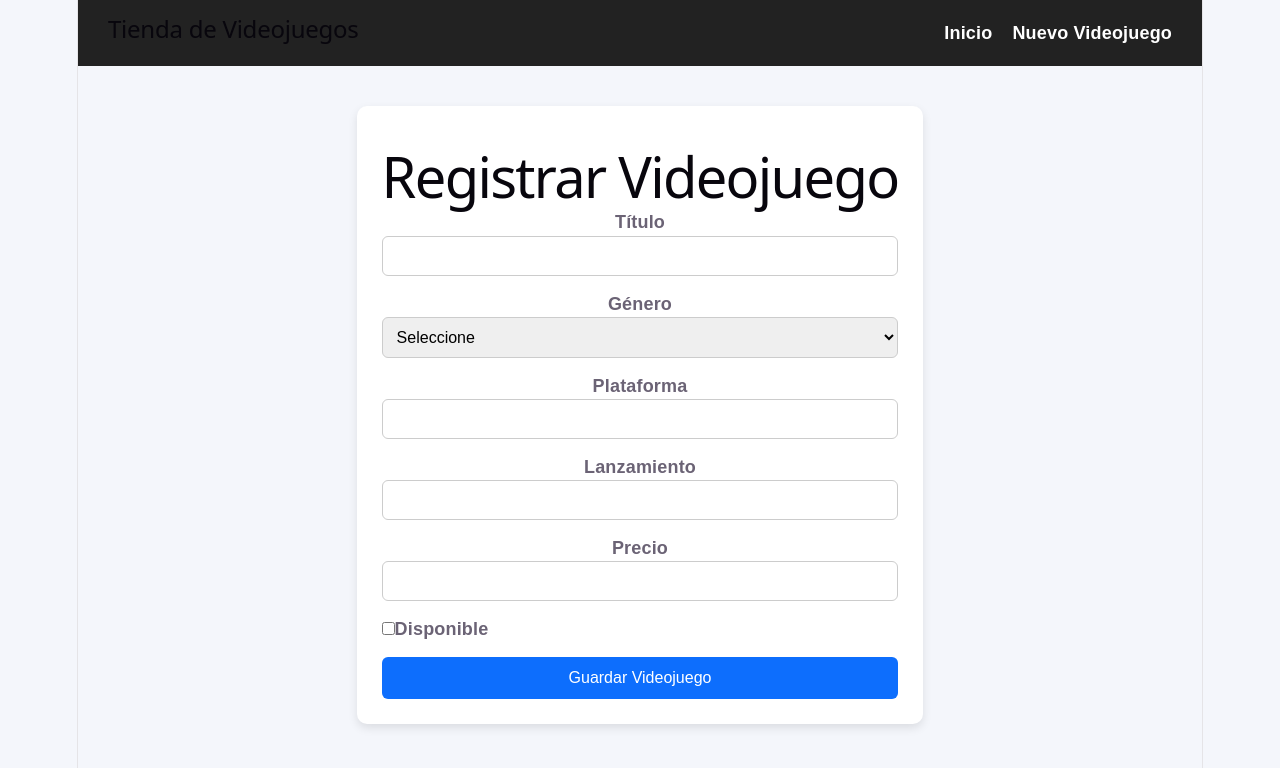
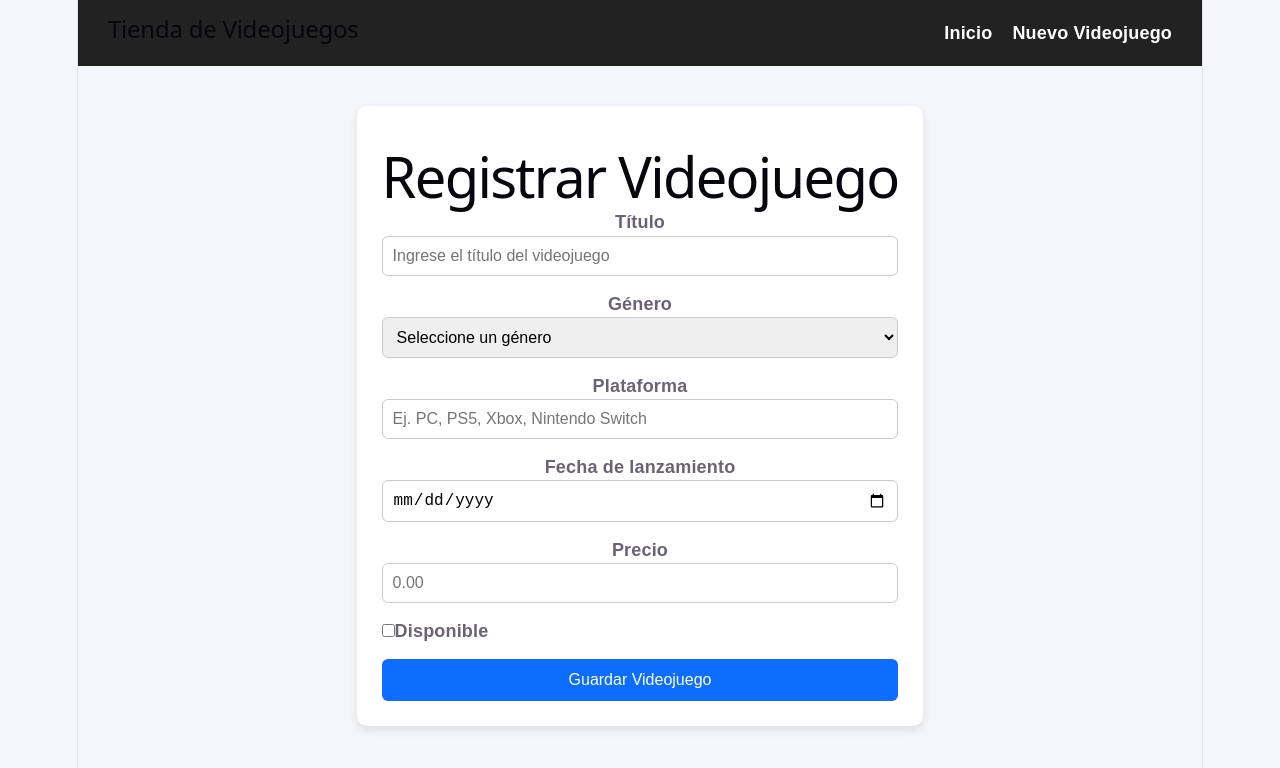
Before and after one commit to GaloRamiro/taller-react-videojuegos, a React (Vite) app: page /nuevo in a window 1280 px wide. Shown: the top 768 px of the page. Built offline with nearby package versions, Linux system fonts and the light colour scheme; the HTML template or start-up script is replaced by a standard one.

Commit message:
feat: completar CRUD y navegación SPA de videojuegos

```diff
--- a/src/components/TablaVideojuegos.jsx
+++ b/src/components/TablaVideojuegos.jsx
@@ -21,7 +21,7 @@ function TablaVideojuegos({ videojuegos, onEliminar }) {
               <th>Precio</th>
               <th>Disponible</th>
               <th>Progreso</th>
-               <th>Acciones</th>
+              <th>Acciones</th>
             </tr>
           </thead>
 
@@ -32,7 +32,7 @@ function TablaVideojuegos({ videojuegos, onEliminar }) {
                 <td>{videojuego.genero}</td>
                 <td>{videojuego.plataforma}</td>
                 <td>{videojuego.lanzamiento}</td>
-                <td>${videojuego.precio.toFixed(2)}</td>
+                <td>${Number(videojuego.precio).toFixed(2)}</td>
 
                 <td>
                   <span
--- a/src/pages/FormularioVideojuego.jsx
+++ b/src/pages/FormularioVideojuego.jsx
@@ -21,7 +21,12 @@ function FormularioVideojuego({ onGuardar }) {
 
     setVideojuego({
       ...videojuego,
-      [name]: type === "checkbox" ? checked : value,
+      [name]:
+        type === "checkbox"
+          ? checked
+          : type === "number"
+            ? Number(value)
+            : value,
     });
   }
   function handleSubmit(e) {
@@ -51,6 +56,7 @@ function FormularioVideojuego({ onGuardar }) {
           <input
             type="text"
             name="titulo"
+            placeholder="Ingrese el título del videojuego"
             value={videojuego.titulo}
             onChange={handleChange}
           />
@@ -63,6 +69,7 @@ function FormularioVideojuego({ onGuardar }) {
             value={videojuego.genero}
             onChange={handleChange}
           >
+            <option value="">Seleccione un género</option>
             <option value="">Seleccione</option>
             <option value="Acción">Acción</option>
             <option value="RPG">RPG</option>
@@ -76,15 +83,16 @@ function FormularioVideojuego({ onGuardar }) {
           <input
             type="text"
             name="plataforma"
+            placeholder="Ej. PC, PS5, Xbox, Nintendo Switch"
             value={videojuego.plataforma}
             onChange={handleChange}
           />
         </div>
 
         <div>
-          <label>Lanzamiento</label>
+          <label>Fecha de lanzamiento</label>
           <input
-            type="number"
+            type="date"
             name="lanzamiento"
             value={videojuego.lanzamiento}
             onChange={handleChange}
@@ -97,6 +105,7 @@ function FormularioVideojuego({ onGuardar }) {
             type="number"
             step="0.01"
             name="precio"
+            placeholder="0.00"
             value={videojuego.precio}
             onChange={handleChange}
           />
```
